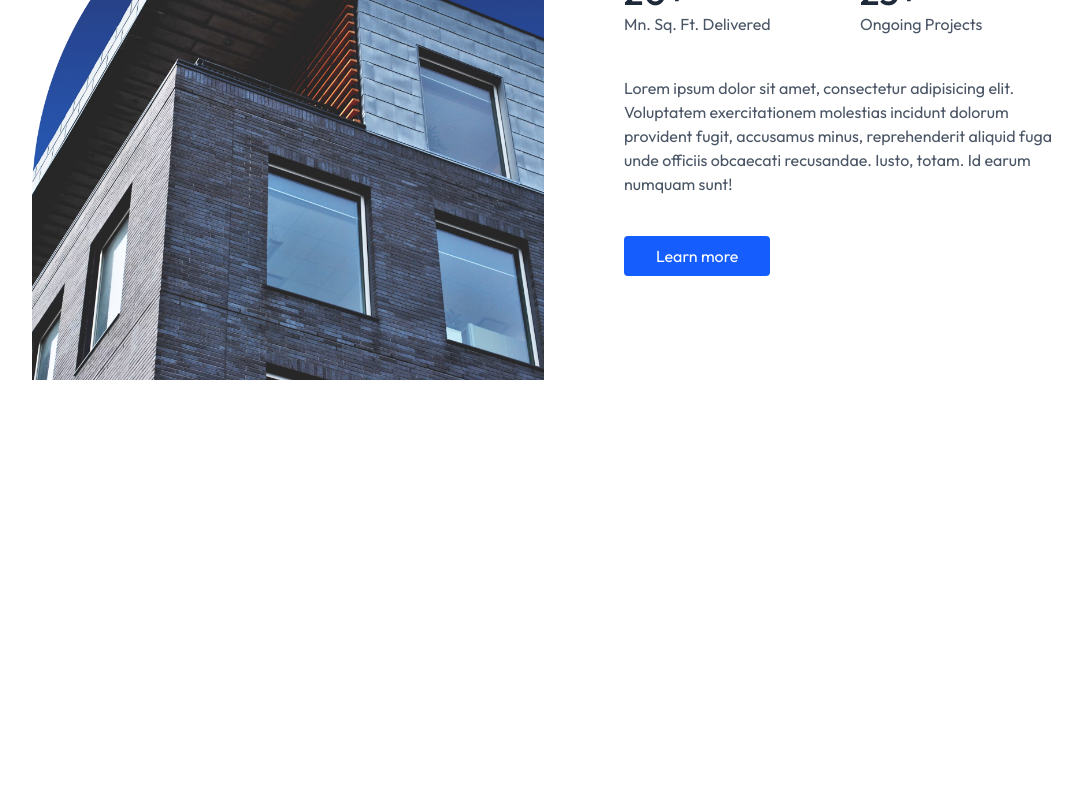
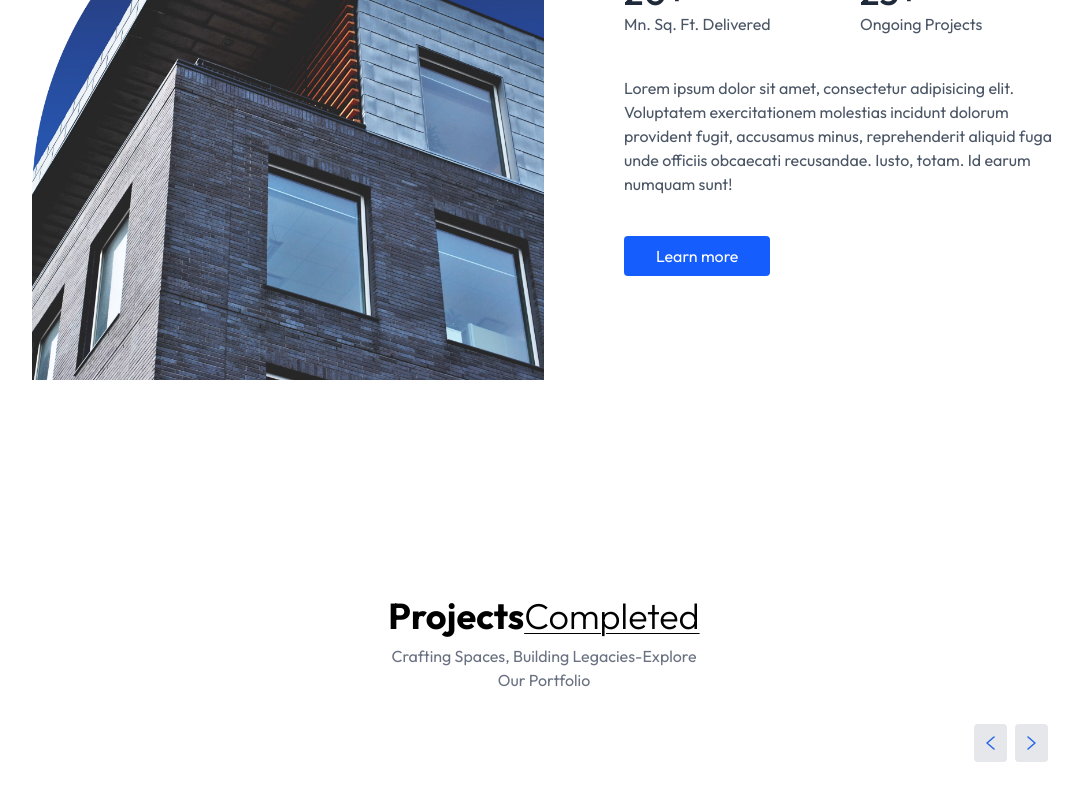
Before and after one commit to yazy7991/Havenly, a React (Vite) app: page / in a window 1280 px wide. Shown: the part 1172-1972 px from the top of the page, without its empty margins (96-1178 px from the left). Before the commit the page ends 1608 px from the top, so only its background shows below. Built offline with nearby package versions, Linux system fonts and the light colour scheme.

Commit message:
Projects Component Added

```diff
--- a/src/App.jsx
+++ b/src/App.jsx
@@ -1,12 +1,14 @@
 import React from 'react'
 import Header from './components/Header'
 import About from './components/About'
+import Projects from './components/Projects'
 
 function App() {
   return (
     <div>
       <Header />
       <About />
+      <Projects />
 
     </div>
   )
--- /dev/null
+++ b/src/components/Projects.jsx
@@ -0,0 +1,29 @@
+import React from 'react'
+import { assets } from '../assets/assets'
+
+const Projects = () => {
+  return (
+    <div className='container mx-auto py-4 pt-20 px-6 md:px-20
+    lg:px-32 my-20 w-full overflow-hidden' id='Projects'>
+        <h1 className='text-2xl sm:text-4xl font-bold mb-2 text-center'>Projects
+            <span className='underline underline-offset-4 decoration-1 under
+            font-light'>Completed</span></h1>
+        <p className='text-center text-gray-500 mb-8 max-w-80 mx-auto
+        '>Crafting Spaces, Building Legacies-Explore Our Portfolio</p>
+        {/**Slider buttons */}
+        <div className='flex justify-end items-center mb-8'>
+            <button className='p-3 bg-gray-200 rounded mr-2' aria-label='Previous Project'>
+                <img src={assets.left_arrow} alt='Previous'/>
+            </button>
+            <button className='p-3 bg-gray-200 rounded mr-2' aria-label='Next Project'>
+                <img src={assets.right_arrow} alt='Next'/>
+            </button>
+        </div>
+
+
+
+    </div>
+  )
+}
+
+export default Projects
```
